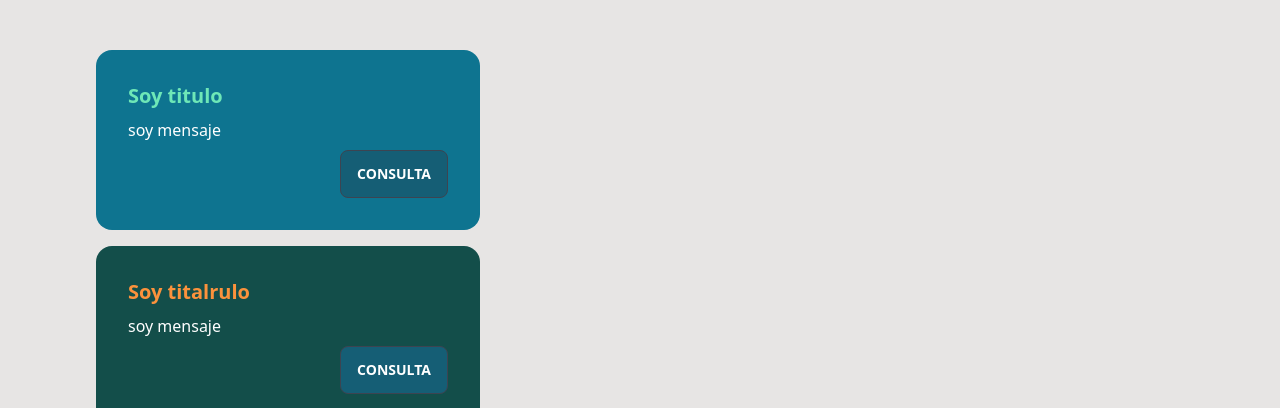
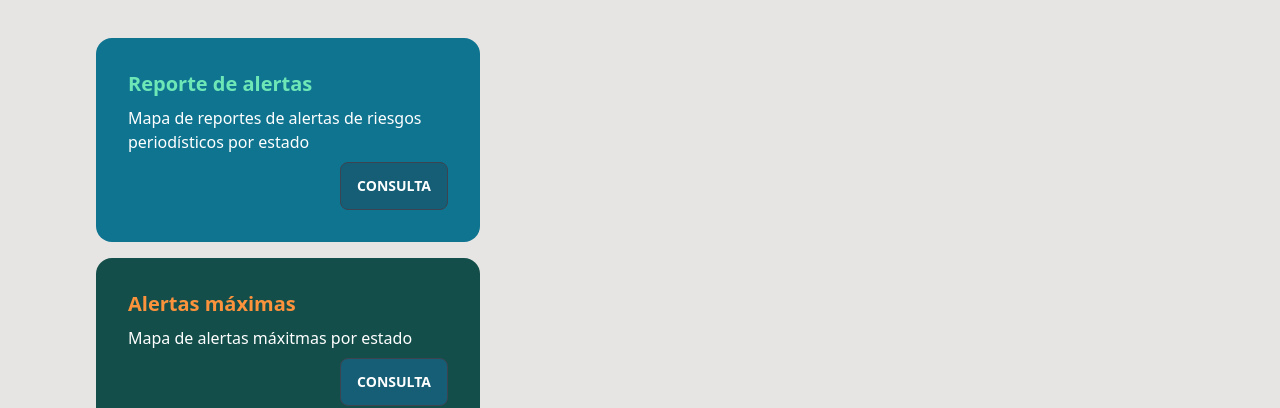
Before and after one commit to Avzolem/alertaprensanext, a Next.js app: page / in a window 1280 px wide. Shown: the part 126-534 px from the top of the page. Built offline with nearby package versions, Linux system fonts and the light colour scheme; no server answers.

Commit message:
Map cards fixed

```diff
--- a/pages/index.js
+++ b/pages/index.js
@@ -109,16 +109,16 @@ export default function Home() {
                   <div className="container flex flex-col justify-start items-center">
                     <div className="cardcontainer flex justify-center w-full mt-4">
                       <Card
-                        title="Soy titulo"
-                        text="soy mensaje"
+                        title="Reporte de alertas"
+                        text="Mapa de reportes de alertas de riesgos periodísticos por estado"
                         type="reportsMap"
                         setMapLoader={setMapLoader}
                       />
                     </div>
                     <div className="mt-4 flex justify-center mb-4 w-full ">
                       <Card
-                        title="Soy titalrulo"
-                        text="soy mensaje"
+                        title="Alertas máximas"
+                        text="Mapa de alertas máxitmas por estado"
                         type="alertsMap"
                         setMapLoader={setMapLoader}
                       />
```
